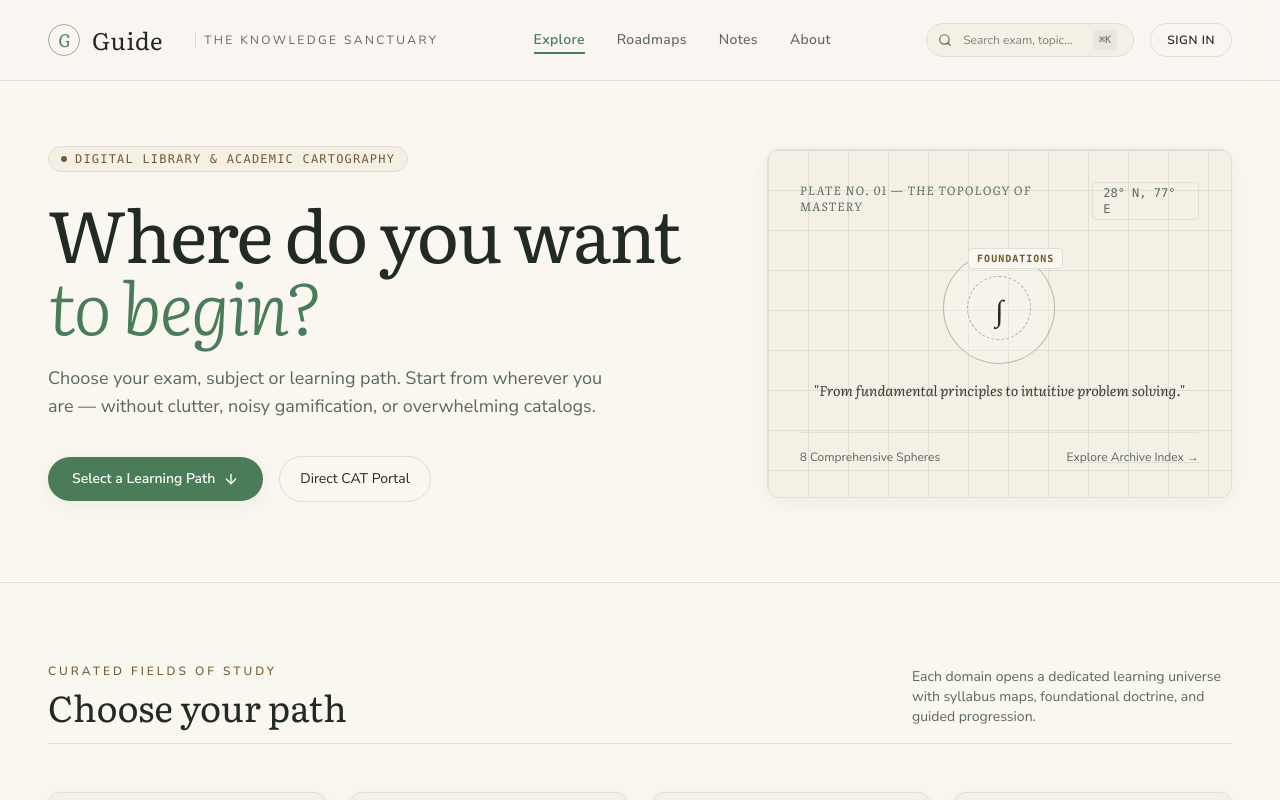
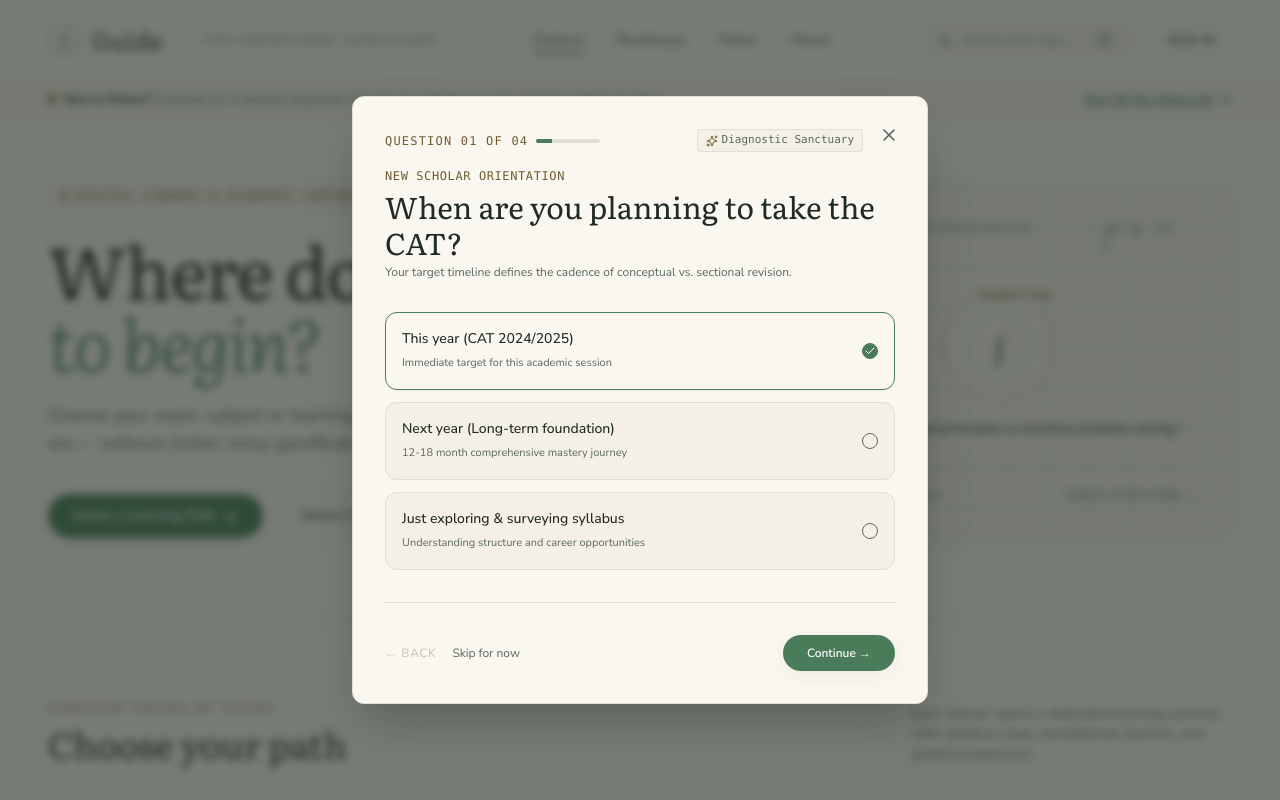
Before and after one commit to AbhinavXDayal/Notera, a React (Vite) app: page / in a window 1280 px wide. Shown: the top 800 px of the page. Built offline with nearby package versions, Linux system fonts and the light colour scheme.

Commit message:
Auto-prompt onboarding questions for new users with scholar orientation banner

```diff
--- a/src/App.tsx
+++ b/src/App.tsx
@@ -21,6 +21,7 @@ import { FIELDS_DATA } from "./data/fields";
 import type { FieldCategory, FieldId } from "./types/field";
 import { useOnboarding } from "./hooks/useOnboarding";
 import { useRoadmapProgress } from "./hooks/useRoadmapProgress";
+import { ArrowRight } from "lucide-react";
 
 export function App() {
   const [currentView, setCurrentView] = useState<"home" | "cat" | "field">(
@@ -43,6 +44,21 @@ export function App() {
   const { completedStages, completedActions, toggleStage, toggleAction } =
     useRoadmapProgress();
 
+  // AUTOMATIC ONBOARDING PROMPT FOR NEW USERS
+  useEffect(() => {
+    try {
+      const hasDismissed = sessionStorage.getItem("notera_dismissed_welcome_onboarding");
+      if (!isOnboarded && !hasDismissed) {
+        const timer = setTimeout(() => {
+          setIsOnboardingOpen(true);
+        }, 600);
+        return () => clearTimeout(timer);
+      }
+    } catch {
+      // Ignore storage errors in restricted contexts
+    }
+  }, [isOnboarded]);
+
   // Keyboard shortcut for search (Cmd+K / Ctrl+K)
   useEffect(() => {
     const handleKeyDown = (e: KeyboardEvent) => {
@@ -54,6 +70,15 @@ export function App() {
     window.addEventListener("keydown", handleKeyDown);
     return () => window.removeEventListener("keydown", handleKeyDown);
   }, []);
+
+  const handleCloseOnboarding = () => {
+    setIsOnboardingOpen(false);
+    try {
+      sessionStorage.setItem("notera_dismissed_welcome_onboarding", "true");
+    } catch {
+      // Ignore
+    }
+  };
 
   const handleSelectField = (field: FieldCategory) => {
     if (field.id === "CAT") {
@@ -117,6 +142,25 @@ export function App() {
         onOpenSearch={() => setIsSearchOpen(true)}
         onOpenSignIn={() => setIsSignInOpen(true)}
       />
+
+      {/* NEW SCHOLAR WELCOME BANNER (If not yet onboarded) */}
+      {!isOnboarded && currentView === "home" && (
+        <div className="bg-surface-container border-b border-outline-variant py-2.5 px-6 lg:px-12 text-xs flex flex-col sm:flex-row items-center justify-between gap-2 fade-in">
+          <div className="flex items-center space-x-2 text-secondary text-center sm:text-left">
+            <span className="w-2 h-2 rounded-full bg-tertiary animate-pulse flex-shrink-0" />
+            <span>
+              <strong className="text-on-surface">New to Notera?</strong> Complete our 4-question diagnostic interview to calibrate your personalized roadmap &amp; notes.
+            </span>
+          </div>
+          <button
+            onClick={() => setIsOnboardingOpen(true)}
+            className="font-semibold text-primary hover:text-primary-hover flex items-center space-x-1 underline cursor-pointer"
+          >
+            <span>Start 60-Sec Diagnostic</span>
+            <ArrowRight className="w-3.5 h-3.5" />
+          </button>
+        </div>
+      )}
 
       {/* VIEW 1: UNIVERSAL DISCOVERY HOMEPAGE */}
       {currentView === "home" && (
@@ -237,7 +281,7 @@ export function App() {
       {/* Onboarding Questionnaire Modal */}
       <OnboardingModal
         isOpen={isOnboardingOpen}
-        onClose={() => setIsOnboardingOpen(false)}
+        onClose={handleCloseOnboarding}
         onComplete={handleOnboardingComplete}
       />
 
--- a/src/components/onboarding/OnboardingModal.tsx
+++ b/src/components/onboarding/OnboardingModal.tsx
@@ -1,6 +1,6 @@
-import React, { useState } from "react";
-import { X, Check } from "lucide-react";
-import type { OnboardingAnswers } from "../../types/onboarding";
+import React, { useState } from 'react';
+import { X, Check, Sparkles } from 'lucide-react';
+import type { OnboardingAnswers } from '../../types/onboarding';
 
 interface OnboardingModalProps {
   isOpen: boolean;
@@ -17,10 +17,10 @@ export const OnboardingModal: React.FC<OnboardingModalProps> = ({
   const totalSteps = 4;
 
   const [answers, setAnswers] = useState<OnboardingAnswers>({
-    targetYear: "This year (CAT 2024/2025)",
-    startingPoint: "Complete beginner",
-    primaryHelp: "Building Core Fundamentals",
-    dailyStudyTime: "1 – 2 hours (Working professional pace)",
+    targetYear: 'This year (CAT 2024/2025)',
+    startingPoint: 'Complete beginner',
+    primaryHelp: 'Building Core Fundamentals',
+    dailyStudyTime: '1 – 2 hours (Working professional pace)',
   });
 
   if (!isOpen) return null;
@@ -55,10 +55,9 @@ export const OnboardingModal: React.FC<OnboardingModalProps> = ({
         </button>
 
         {/* Step Counter & Progress Bar */}
-        <div className="flex items-center space-x-2 text-xs font-mono uppercase tracking-widest text-tertiary mb-4">
-          <span>
-            Question 0{currentStep} of 0{totalSteps}
-          </span>
+        <div className="flex items-center justify-between mb-4 pr-8">
+          <div className="flex items-center space-x-2 text-xs font-mono uppercase tracking-widest text-tertiary">
+            <span>Question 0{currentStep} of 0{totalSteps}</span>
             <span className="w-16 h-1 bg-outline-variant rounded-full overflow-hidden inline-block">
               <span
                 className="block h-full bg-primary transition-all duration-300"
@@ -67,65 +66,54 @@ export const OnboardingModal: React.FC<OnboardingModalProps> = ({
             </span>
           </div>
 
+          <span className="hidden sm:inline-flex items-center space-x-1 text-[11px] font-mono text-secondary bg-surface-container px-2 py-0.5 rounded border border-outline-variant">
+            <Sparkles className="w-3 h-3 text-tertiary" />
+            <span>Diagnostic Sanctuary</span>
+          </span>
+        </div>
+
         {/* QUESTION 1 */}
         {currentStep === 1 && (
           <div className="space-y-6 fade-in">
             <div>
+              <div className="text-xs uppercase tracking-wider text-tertiary font-mono mb-1">
+                New Scholar Orientation
+              </div>
               <h2 className="font-display text-3xl text-on-surface">
                 When are you planning to take the CAT?
               </h2>
               <p className="text-xs text-secondary mt-1">
-                Your target timeline defines the cadence of conceptual vs.
-                sectional revision.
+                Your target timeline defines the cadence of conceptual vs. sectional revision.
               </p>
             </div>
 
             <div className="space-y-3 pt-2">
               {[
-                {
-                  title: "This year (CAT 2024/2025)",
-                  desc: "Immediate target for this academic session",
-                },
-                {
-                  title: "Next year (Long-term foundation)",
-                  desc: "12-18 month comprehensive mastery journey",
-                },
-                {
-                  title: "Just exploring & surveying syllabus",
-                  desc: "Understanding structure and career opportunities",
-                },
+                { title: 'This year (CAT 2024/2025)', desc: 'Immediate target for this academic session' },
+                { title: 'Next year (Long-term foundation)', desc: '12-18 month comprehensive mastery journey' },
+                { title: 'Just exploring & surveying syllabus', desc: 'Understanding structure and career opportunities' },
               ].map((opt) => {
                 const selected = answers.targetYear === opt.title;
                 return (
                   <div
                     key={opt.title}
-                    onClick={() =>
-                      setAnswers({ ...answers, targetYear: opt.title })
-                    }
+                    onClick={() => setAnswers({ ...answers, targetYear: opt.title })}
                     className={`flex items-center justify-between p-4 rounded-[12px] border cursor-pointer transition-all ${
                       selected
-                        ? "border-primary bg-surface shadow-sm"
-                        : "border-outline-variant bg-surface-container hover:border-primary/60"
+                        ? 'border-primary bg-surface shadow-sm'
+                        : 'border-outline-variant bg-surface-container hover:border-primary/60'
                     }`}
                   >
                     <div>
-                      <span className="font-medium text-sm text-on-surface block">
-                        {opt.title}
-                      </span>
-                      <span className="text-[11px] text-secondary">
-                        {opt.desc}
-                      </span>
+                      <span className="font-medium text-sm text-on-surface block">{opt.title}</span>
+                      <span className="text-[11px] text-secondary">{opt.desc}</span>
                     </div>
                     <span
                       className={`w-4 h-4 rounded-full border flex items-center justify-center ${
-                        selected
-                          ? "border-primary bg-primary text-on-primary"
-                          : "border-secondary"
+                        selected ? 'border-primary bg-primary text-on-primary' : 'border-secondary'
                       }`}
                     >
-                      {selected && (
-                        <Check className="w-3 h-3 text-on-primary" />
-                      )}
+                      {selected && <Check className="w-3 h-3 text-on-primary" />}
                     </span>
                   </div>
                 );
@@ -138,61 +126,53 @@ export const OnboardingModal: React.FC<OnboardingModalProps> = ({
         {currentStep === 2 && (
           <div className="space-y-6 fade-in">
             <div>
+              <div className="text-xs uppercase tracking-wider text-tertiary font-mono mb-1">
+                Foundational Audit
+              </div>
               <h2 className="font-display text-3xl text-on-surface">
                 Where are you starting from?
               </h2>
               <p className="text-xs text-secondary mt-1">
-                Be candid. Starting from scratch is celebrated with tailored
-                fundamental primers.
+                Be candid. Starting from scratch is celebrated with tailored fundamental primers.
               </p>
             </div>
 
             <div className="space-y-3 pt-2">
               {[
                 {
-                  title: "Complete beginner",
+                  title: 'Complete beginner',
                   desc: "Haven't touched math or analytical reading recently",
                 },
                 {
-                  title: "Know the basic school fundamentals",
-                  desc: "Need CAT-specific question orientation, speed multipliers, and triage",
+                  title: 'Know the basic school fundamentals',
+                  desc: 'Need CAT-specific question orientation, speed multipliers, and triage',
                 },
                 {
-                  title: "Already preparing",
-                  desc: "Stuck at mock plateau or seeking structured revision & forensic audit",
+                  title: 'Already preparing',
+                  desc: 'Stuck at mock plateau or seeking structured revision & forensic audit',
                 },
               ].map((opt) => {
                 const selected = answers.startingPoint === opt.title;
                 return (
                   <div
                     key={opt.title}
-                    onClick={() =>
-                      setAnswers({ ...answers, startingPoint: opt.title })
-                    }
+                    onClick={() => setAnswers({ ...answers, startingPoint: opt.title })}
                     className={`flex items-center justify-between p-4 rounded-[12px] border cursor-pointer transition-all ${
                       selected
-                        ? "border-primary bg-surface shadow-sm"
-                        : "border-outline-variant bg-surface-container hover:border-primary/60"
+                        ? 'border-primary bg-surface shadow-sm'
+                        : 'border-outline-variant bg-surface-container hover:border-primary/60'
                     }`}
                   >
                     <div>
-                      <span className="font-medium text-sm text-on-surface block">
-                        {opt.title}
-                      </span>
-                      <span className="text-[11px] text-secondary">
-                        {opt.desc}
-                      </span>
+                      <span className="font-medium text-sm text-on-surface block">{opt.title}</span>
+                      <span className="text-[11px] text-secondary">{opt.desc}</span>
                     </div>
                     <span
                       className={`w-4 h-4 rounded-full border flex items-center justify-center ${
-                        selected
-                          ? "border-primary bg-primary text-on-primary"
-                          : "border-secondary"
+                        selected ? 'border-primary bg-primary text-on-primary' : 'border-secondary'
                       }`}
                     >
-                      {selected && (
-                        <Check className="w-3 h-3 text-on-primary" />
-                      )}
+                      {selected && <Check className="w-3 h-3 text-on-primary" />}
                     </span>
                   </div>
                 );
@@ -205,35 +185,35 @@ export const OnboardingModal: React.FC<OnboardingModalProps> = ({
         {currentStep === 3 && (
           <div className="space-y-6 fade-in">
             <div>
+              <div className="text-xs uppercase tracking-wider text-tertiary font-mono mb-1">
+                Immediate Priorities
+              </div>
               <h2 className="font-display text-3xl text-on-surface">
                 What do you need primary guidance with?
               </h2>
               <p className="text-xs text-secondary mt-1">
-                We prioritize your initial dashboard directive and roadmap focus
-                around this immediate necessity.
+                We prioritize your initial dashboard directive and roadmap focus around this immediate necessity.
               </p>
             </div>
 
             <div className="grid grid-cols-1 sm:grid-cols-2 gap-3 pt-2">
               {[
-                "Understanding CAT Exam Format",
-                "Knowing Where to Start",
-                "Building Core Fundamentals",
-                "Crafting a Daily Study Plan",
-                "DILR Problem Selection Strategy",
-                "IIM Selection Criteria & Profile",
+                'Understanding CAT Exam Format',
+                'Knowing Where to Start',
+                'Building Core Fundamentals',
+                'Crafting a Daily Study Plan',
+                'DILR Problem Selection Strategy',
+                'IIM Selection Criteria & Profile',
               ].map((topic) => {
                 const selected = answers.primaryHelp === topic;
                 return (
                   <div
                     key={topic}
-                    onClick={() =>
-                      setAnswers({ ...answers, primaryHelp: topic })
-                    }
+                    onClick={() => setAnswers({ ...answers, primaryHelp: topic })}
                     className={`p-3.5 rounded-[12px] border cursor-pointer text-xs font-medium transition-all ${
                       selected
-                        ? "border-primary bg-surface text-primary shadow-sm"
-                        : "border-outline-variant bg-surface-container hover:border-primary/60 text-on-surface"
+                        ? 'border-primary bg-surface text-primary shadow-sm'
+                        : 'border-outline-variant bg-surface-container hover:border-primary/60 text-on-surface'
                     }`}
                   >
                     {topic}
@@ -248,63 +228,46 @@ export const OnboardingModal: React.FC<OnboardingModalProps> = ({
         {currentStep === 4 && (
           <div className="space-y-6 fade-in">
             <div>
+              <div className="text-xs uppercase tracking-wider text-tertiary font-mono mb-1">
+                Cadence & Bandwidth
+              </div>
               <h2 className="font-display text-3xl text-on-surface">
                 How much dedicated time can you allocate daily?
               </h2>
               <p className="text-xs text-secondary mt-1">
-                Consistency beats intensity. We'll tailor your daily reading
-                chunks accordingly.
+                Consistency beats intensity. We'll tailor your daily reading chunks accordingly.
               </p>
             </div>
 
             <div className="space-y-3 pt-2">
               {[
-                {
-                  title: "Less than 1 hour",
-                  detail: "Micro-reading & 1 RC daily",
-                },
-                { title: "1 – 2 hours", detail: "Working professional pace" },
-                {
-                  title: "2 – 4 hours",
-                  detail: "Balanced college student cadence",
-                },
-                {
-                  title: "More than 4 hours",
-                  detail: "Dedicated full-time preparation year",
-                },
+                { title: 'Less than 1 hour', detail: 'Micro-reading & 1 RC daily' },
+                { title: '1 – 2 hours', detail: 'Working professional pace' },
+                { title: '2 – 4 hours', detail: 'Balanced college student cadence' },
+                { title: 'More than 4 hours', detail: 'Dedicated full-time preparation year' },
               ].map((time) => {
                 const val = `${time.title} (${time.detail})`;
                 const selected = answers.dailyStudyTime.startsWith(time.title);
                 return (
                   <div
                     key={time.title}
-                    onClick={() =>
-                      setAnswers({ ...answers, dailyStudyTime: val })
-                    }
+                    onClick={() => setAnswers({ ...answers, dailyStudyTime: val })}
                     className={`flex items-center justify-between p-4 rounded-[12px] border cursor-pointer transition-all ${
                       selected
-                        ? "border-primary bg-surface shadow-sm"
-                        : "border-outline-variant bg-surface-container hover:border-primary/60"
+                        ? 'border-primary bg-surface shadow-sm'
+                        : 'border-outline-variant bg-surface-container hover:border-primary/60'
                     }`}
                   >
                     <div>
-                      <span className="font-medium text-sm text-on-surface block">
-                        {time.title}
-                      </span>
-                      <span className="text-[11px] text-secondary">
-                        {time.detail}
-                      </span>
+                      <span className="font-medium text-sm text-on-surface block">{time.title}</span>
+                      <span className="text-[11px] text-secondary">{time.detail}</span>
                     </div>
                     <span
                       className={`w-4 h-4 rounded-full border flex items-center justify-center ${
-                        selected
-                          ? "border-primary bg-primary text-on-primary"
-                          : "border-secondary"
+                        selected ? 'border-primary bg-primary text-on-primary' : 'border-secondary'
                       }`}
                     >
-                      {selected && (
-                        <Check className="w-3 h-3 text-on-primary" />
-                      )}
+                      {selected && <Check className="w-3 h-3 text-on-primary" />}
                     </span>
                   </div>
                 );
@@ -315,6 +278,7 @@ export const OnboardingModal: React.FC<OnboardingModalProps> = ({
 
         {/* Bottom Wizard Navigation */}
         <div className="flex items-center justify-between pt-8 border-t border-outline-variant mt-8">
+          <div className="flex items-center space-x-4">
             <button
               onClick={handleBack}
               disabled={currentStep === 1}
@@ -322,14 +286,21 @@ export const OnboardingModal: React.FC<OnboardingModalProps> = ({
             >
               ← Back
             </button>
+            <button
+              onClick={onClose}
+              className="text-xs text-secondary hover:text-primary transition-colors cursor-pointer"
+            >
+              Skip for now
+            </button>
+          </div>
 
           <button
             onClick={handleNext}
             className="px-6 py-2.5 rounded-full bg-primary text-on-primary text-xs font-semibold hover:bg-primary-hover transition-all shadow-terra-card cursor-pointer"
           >
             {currentStep === totalSteps
-              ? "Generate My Personalized CAT Journey →"
-              : "Continue →"}
+              ? 'Generate My Personalized CAT Journey →'
+              : 'Continue →'}
           </button>
         </div>
       </div>
```
Also changed, not shown: 1 other file (tests, documents, lock files or other folders). Lines whose indentation alone changed are shown as unchanged.
